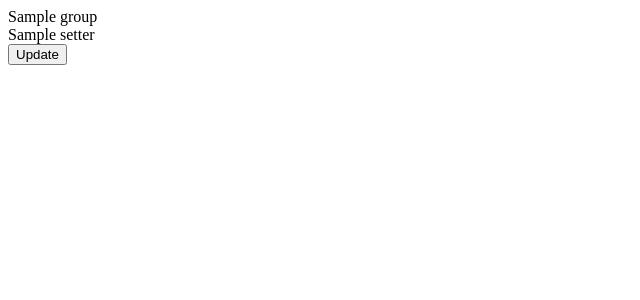
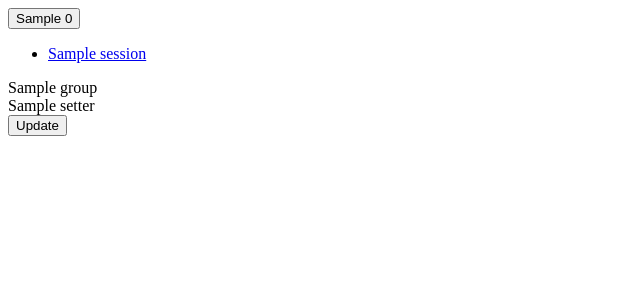
Before and after one commit to danesjenovdan/parlacontrol, a Django app: template dashboard/templates/last_session.html in a window 1280 px wide. Shown: the top 300 px of the page, without its empty margins (0-640 px from the left). Run offline with Django 3.2, Linux system fonts and the light colour scheme; the template is opened without the code that fills it: most values are stand-ins (such as "Sample title", 1, 10 or a date in 2020).

Commit message:
add drop down for select session for update

```diff
--- a/dashboard/templates/last_session.html
+++ b/dashboard/templates/last_session.html
@@ -1,4 +1,18 @@
 <div id="last_session">
+  <div class='row'>
+    <div class="dropdown">
+      <button class="btn btn-default dropdown-toggle" type="button" id="dropdownMenu1" data-toggle="dropdown" aria-haspopup="true" aria-expanded="true">
+        {{ sessions.0.name }}
+        <span class="caret"></span>
+      </button>
+      <ul class="dropdown-menu" aria-labelledby="dropdownMenu1">
+        {% for session in sessions %}
+          <li><a data-id="{{ session.id }}" href="#">{{ session.name }}</a></li>
+        {% endfor %}
+      </ul>
+    </div>
+
+  </div>
   <div class='row'>
     {% for group in last_session %}
       <div class="col-md-3">
@@ -19,19 +33,31 @@
 </div>
 
   <script type="text/javascript">
-
+    var selected_session = {{ sessions.0.id }};
     $(".new_tab").on('click', function(){
       var link = $(this).data('url')
+      var link = link.replace("{XXXX}", selected_session);
+      console.log("call:"+link)
       window.open(link, "_blank", "toolbar=yes,scrollbars=yes,resizable=yes,top=500,left=500,width=400,height=400");
     });
     $(".silent").on('click', function(){
       $('.button').prop('disabled', true);
       $(".overlay, .loader").show();
-      var link = $(this).data('url')
+      var link = $(this).data('url');
+      var link = link.replace("{XXXX}", selected_session);
+      console.log("call:"+link)
       $.get(link, function( data ) {
         alert(JSON.stringify(data));
         $('.button').prop('disabled', false);
         $(".overlay, .loader").hide();
       });
     });
+    $(".dropdown-menu li a").click(function(){
+
+      $(".btn:first-child").text($(this).text());
+      $(".btn:first-child").val($(this).text());
+
+      console.log($(this).data('id'));
+
+   });
   </script>
--- a/dashboard/views.py
+++ b/dashboard/views.py
@@ -111,9 +111,8 @@
 
 def getLastSessionUrls():
     data = getAuthParladataRequest('/last_session/?ordering=-start_time')
-    session_id = data['results'][0]['id']
-    set_motions = ANALIZE_URL + '/s/setMotionOfSession/' + str(session_id) + '/?key=' + PARLALIZE_API_KEY
-    fr_motions = PAGE_URL + '/seja/glasovanja/' + str(session_id) + '?forceRender=true'
+    set_motions = ANALIZE_URL + '/s/setMotionOfSession/{XXXX}/?key=' + PARLALIZE_API_KEY
+    fr_motions = PAGE_URL + '/seja/glasovanja/{XXXX}?forceRender=true'
     fr_last_session = ANALIZE_URL + '/utils/recacheLastSession/?key=' + PARLALIZE_API_KEY
     set_results_legislations = ANALIZE_URL + '/tasks/setLegislationsResults/?key=' + PARLALIZE_API_KEY
 
```
